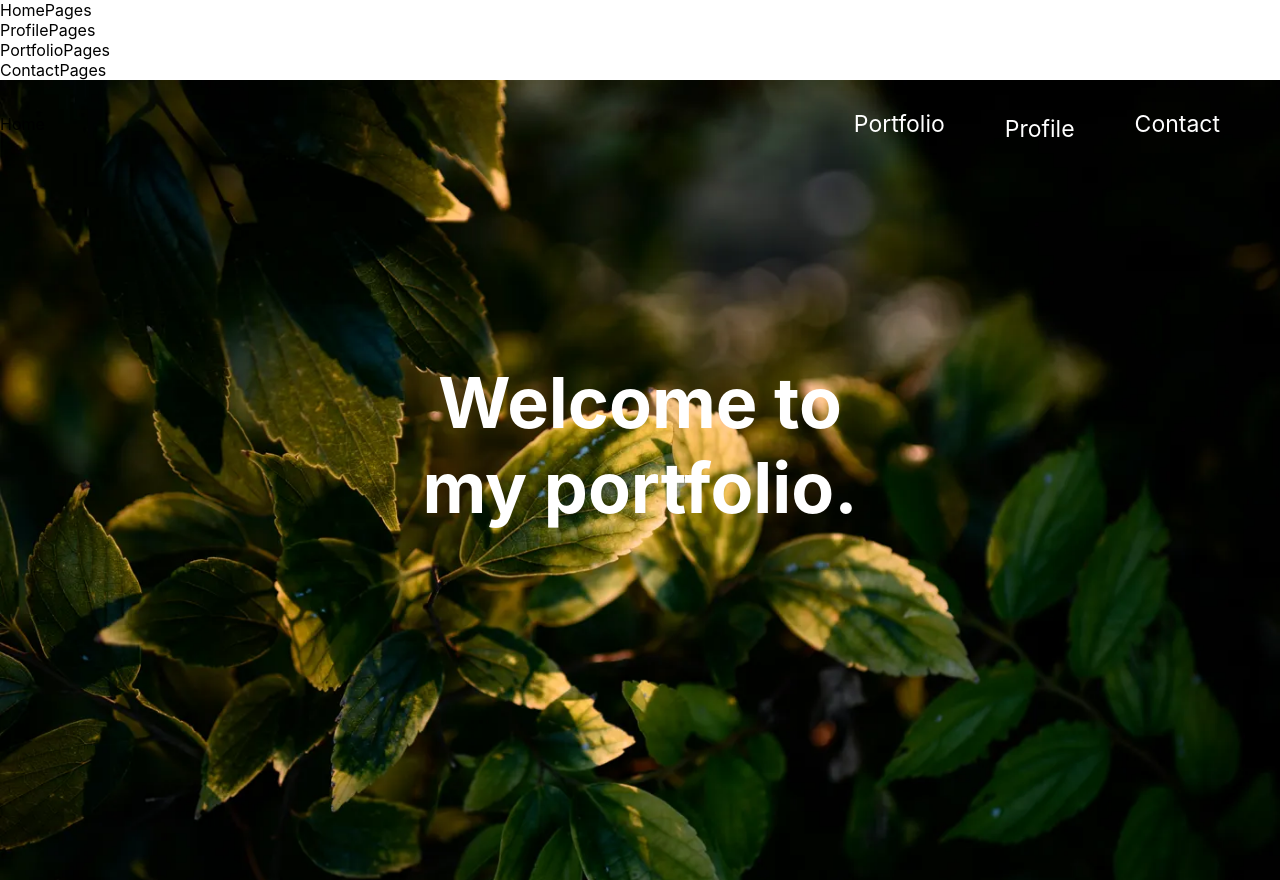
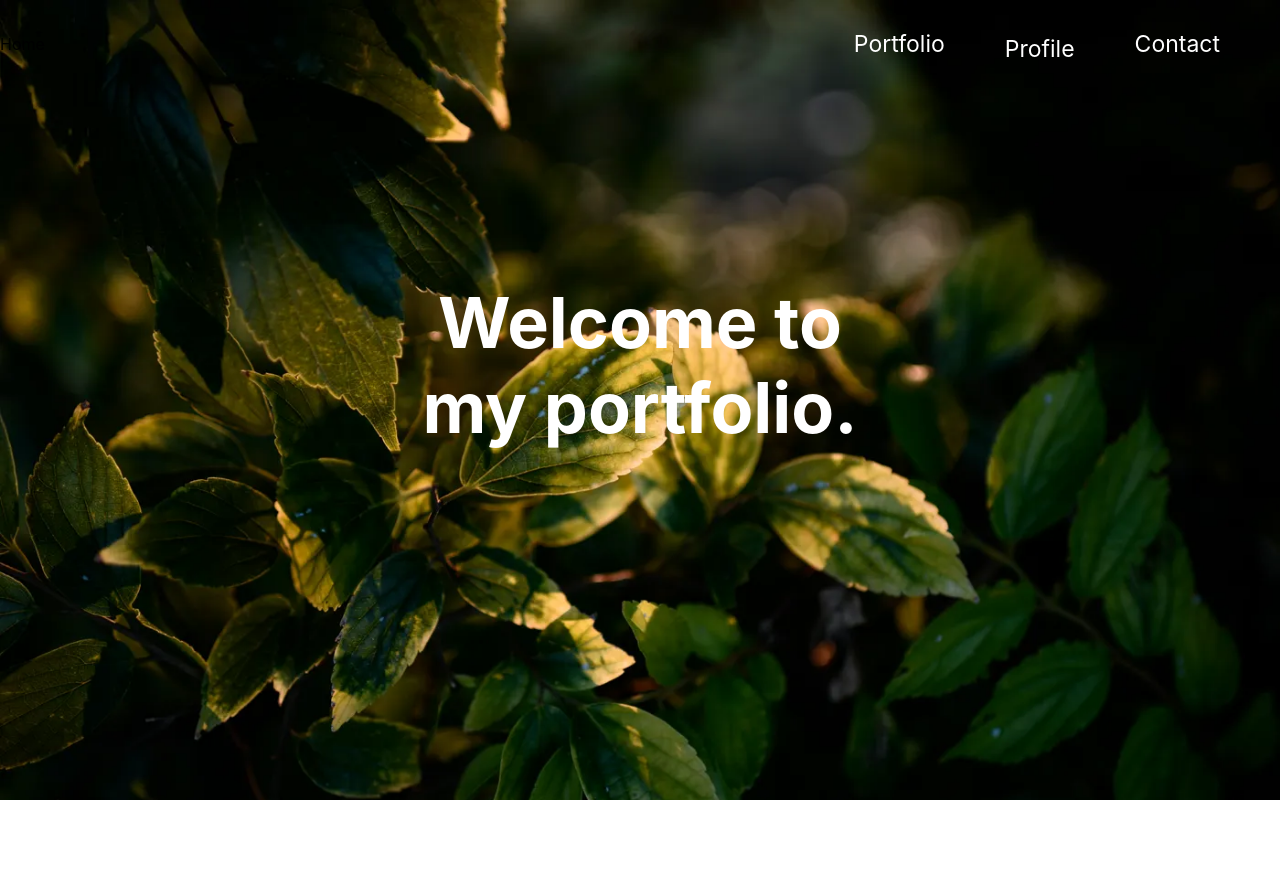
Before and after one commit to Yuta-Tsutsumi/portfolio-site, a React (Create React App) app: page / in a window 1280 px wide. After the commit the page ends 800 px from the top, so only its background shows below. Built offline with nearby package versions, Linux system fonts and the light colour scheme.

Commit message:
react-router-domでの画面遷移の設定

```diff
--- a/src/App.tsx
+++ b/src/App.tsx
@@ -1,34 +1,26 @@
-import React, { Component } from "react";
-import { BrowserRouter, Link, Switch, Route } from "react-router-dom";
+import React from "react";
+import { BrowserRouter, Switch, Route } from "react-router-dom";
 import HomePages from "./components/Pages/HomePages/HomePages";
 import ContactPages from "./components/Pages/ContactPages/ContactPages";
 import ProfilePages from "./components/Pages/ProfilePages/ProfilePages";
 import PortfolioPages from "./components/Pages/PortfolioPages/PortfolioPages";
 import styles from "./App.module.scss";
+import HeaderLink from "./components/molecules/HeaderLink/HeaderLink";
 
 const App: React.FC = () => {
   return (
     <BrowserRouter>
-      <div className="App">
-        <Link to="/">HomePages</Link>
-        <br />
-        <Link to="/ProfilePages">ProfilePages</Link>
-        <br />
-        <Link to="/PortfolioPages">PortfolioPages</Link>
-        <br />
-        <Link to="/ContactPages">ContactPages</Link>
-      </div>
       <Switch>
         <Route exact path="/">
           <HomePages />
         </Route>
-        <Route path="/ProfilePages">
+        <Route path="/profile">
           <ProfilePages />
         </Route>
-        <Route path="/PortfolioPages">
+        <Route path="/portfolio">
           <PortfolioPages />
         </Route>
-        <Route path="/ContactPages">
+        <Route path="/contact">
           <ContactPages />
         </Route>
       </Switch>
@@ -37,10 +29,3 @@ const App: React.FC = () => {
 };
 
 export default App;
-
-//     <div>
-//       <ProfilePages />
-//       <PortfolioPages />
-//       <HomePages />
-//       <ContactPages />
-//     </div>
```
